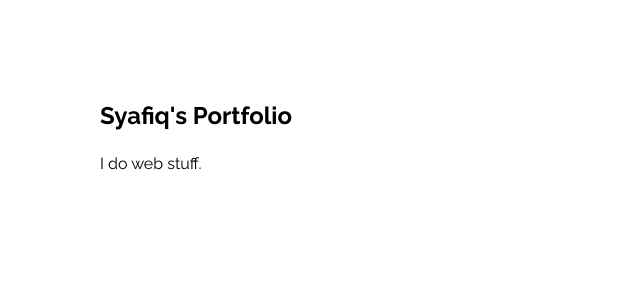
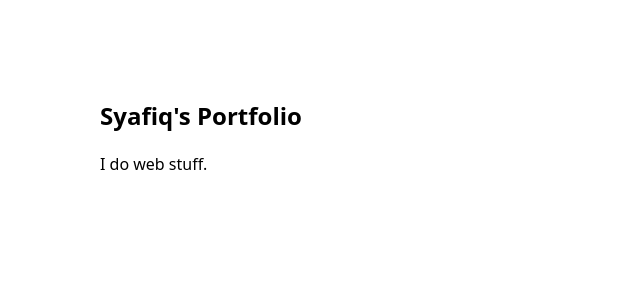
Before and after one commit to SyafiqAi/syafiq-portfolio-v2, a Vue app: page / in a window 1280 px wide. Shown: the top 300 px of the page, without its empty margins (0-640 px from the left). Built offline with nearby package versions, Linux system fonts and the light colour scheme.

Commit message:
feat: change font

```diff
--- a/src/assets/base.css
+++ b/src/assets/base.css
@@ -1,12 +1,12 @@
-@import url("https://fonts.googleapis.com/css2?family=Raleway:ital,wght@0,100..900;1,100..900&display=swap");
-
 @tailwind base;
 @tailwind components;
 @tailwind utilities;
 
 @layer base {
     body {
-        /* @apply bg-neutral-900 text-white; */
+        font-family: system-ui, -apple-system, BlinkMacSystemFont,
+                    "Segoe UI", Roboto, Oxygen, Ubuntu, Cantarell, "Open Sans",
+                    "Helvetica Neue", sans-serif;
     }
 }
 
--- a/tailwind.config.js
+++ b/tailwind.config.js
@@ -13,9 +13,6 @@ export default {
                 cardList: '3rem'
             }
         },
-        fontFamily: {
-            sans: "Raleway",
-        },
     },
     plugins: [],
 };
```
